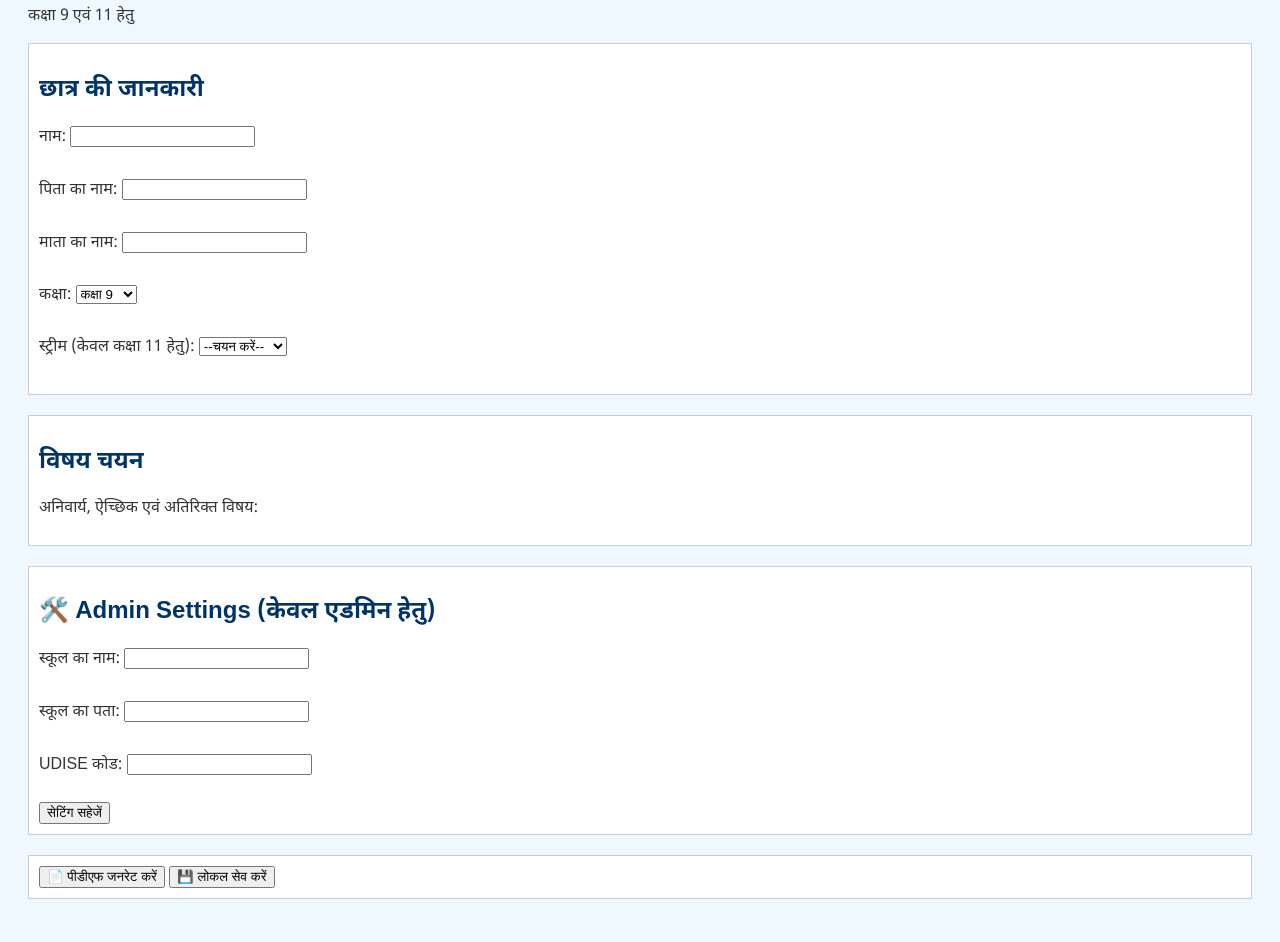
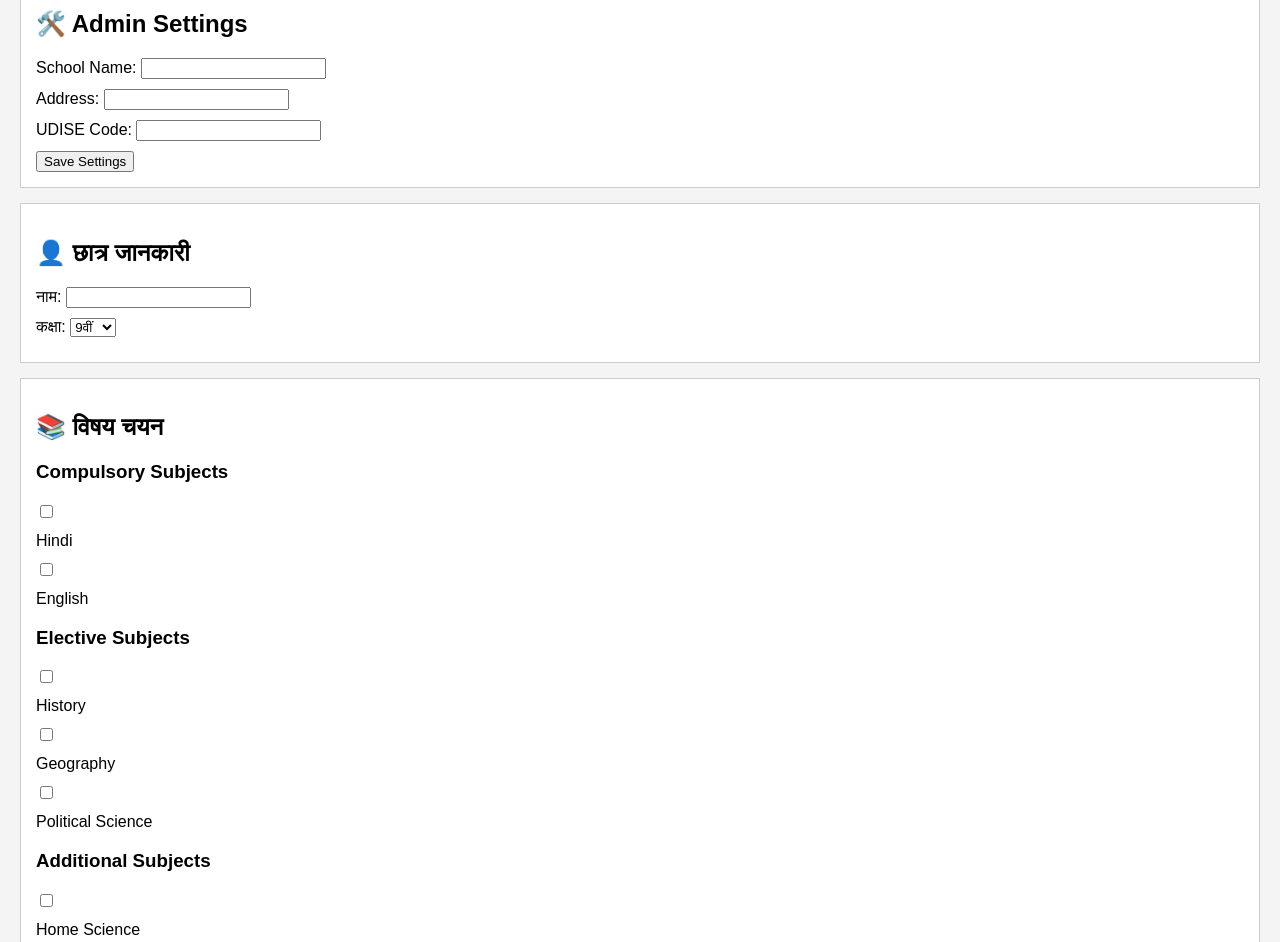
Before and after one commit to dheerajjha97/dheerajjha97-admission-form, a plain HTML site: page index.html in a window 1280 px wide. Shown: the part 107-1049 px from the top of the page. Drawn offline with Linux system fonts and the light colour scheme.

Commit message:
Add files via upload

```diff
--- a/index.html
+++ b/index.html
@@ -2,53 +2,59 @@
 <html lang="hi">
 <head>
   <meta charset="UTF-8">
-  <title>स्कूल प्रवेश फॉर्म (School Admission Form)</title>
+  <title>स्कूल प्रवेश फॉर्म - Final Version</title>
   <link rel="stylesheet" href="style.css">
 </head>
 <body>
-  <header>
-    <h1>स्कूल प्रवेश फॉर्म</h1>
-    <p>कक्षा 9 एवं 11 हेतु</p>
-  </header>
+  <h1>📘 स्कूल प्रवेश फॉर्म</h1>
 
-  <section id="student-info">
-    <h2>छात्र की जानकारी</h2>
-    <label>नाम: <input type="text" id="student-name"></label><br>
-    <label>पिता का नाम: <input type="text" id="father-name"></label><br>
-    <label>माता का नाम: <input type="text" id="mother-name"></label><br>
-    <label>कक्षा:
-      <select id="class-select">
-        <option value="9">कक्षा 9</option>
-        <option value="11">कक्षा 11</option>
-      </select>
-    </label><br>
-    <label>स्ट्रीम (केवल कक्षा 11 हेतु):
-      <select id="stream-select">
-        <option value="">--चयन करें--</option>
-        <option value="arts">Arts</option>
-        <option value="science">Science</option>
-        <option value="commerce">Commerce</option>
-      </select>
-    </label><br>
+  <section class="admin-panel">
+    <h2>🛠️ Admin Settings</h2>
+    <label>School Name: <input id="schoolName" type="text"></label>
+    <label>Address: <input id="schoolAddress" type="text"></label>
+    <label>UDISE Code: <input id="udiseCode" type="text"></label>
+    <button onclick="saveAdminSettings()">Save Settings</button>
   </section>
 
-  <section id="subjects">
-    <h2>विषय चयन</h2>
-    <p>अनिवार्य, ऐच्छिक एवं अतिरिक्त विषय:</p>
-    <div id="subject-selection"></div>
+  <section>
+    <h2>👤 छात्र जानकारी</h2>
+    <label>नाम: <input id="studentName" type="text"></label>
+    <label>कक्षा:
+      <select id="classSelect" onchange="toggleStream()">
+        <option value="9">9वीं</option>
+        <option value="11">11वीं</option>
+      </select>
+    </label>
+    <div id="streamGroup">
+      <label>Stream:
+        <select id="streamSelect" onchange="loadSubjects()">
+          <option value="arts">Arts</option>
+          <option value="science">Science</option>
+          <option value="commerce">Commerce</option>
+        </select>
+      </label>
+    </div>
   </section>
 
-  <section id="admin-config">
-    <h2>🛠️ Admin Settings (केवल एडमिन हेतु)</h2>
-    <label>स्कूल का नाम: <input type="text" id="school-name"></label><br>
-    <label>स्कूल का पता: <input type="text" id="school-address"></label><br>
-    <label>UDISE कोड: <input type="text" id="udise-code"></label><br>
-    <button onclick="saveAdminSettings()">सेटिंग सहेजें</button>
+  <section>
+    <h2>📚 विषय चयन</h2>
+    <div>
+      <h3>Compulsory Subjects</h3>
+      <div id="compulsorySubjects"></div>
+    </div>
+    <div>
+      <h3>Elective Subjects</h3>
+      <div id="electiveSubjects"></div>
+    </div>
+    <div>
+      <h3>Additional Subjects</h3>
+      <div id="additionalSubjects"></div>
+    </div>
   </section>
 
-  <section id="actions">
-    <button onclick="generatePDF()">📄 पीडीएफ जनरेट करें</button>
-    <button onclick="saveLocally()">💾 लोकल सेव करें</button>
+  <section>
+    <button onclick="saveForm()">💾 Save Form</button>
+    <button onclick="generatePDF()">📄 Generate PDF</button>
   </section>
 
   <script src="script.js"></script>
--- a/script.js
+++ b/script.js
@@ -1,26 +1,81 @@
+
+const subjectList = {
+  "arts": {
+    compulsory: ["Hindi", "English"],
+    elective: ["History", "Geography", "Political Science"],
+    additional: ["Home Science", "Music"]
+  },
+  "science": {
+    compulsory: ["Hindi", "English"],
+    elective: ["Physics", "Chemistry", "Biology", "Maths"],
+    additional: ["Computer Science"]
+  },
+  "commerce": {
+    compulsory: ["Hindi", "English"],
+    elective: ["Business Studies", "Accountancy", "Economics"],
+    additional: ["Maths", "Computer Science"]
+  }
+};
 
 function saveAdminSettings() {
-  const school = {
-    name: document.getElementById('school-name').value,
-    address: document.getElementById('school-address').value,
-    udise: document.getElementById('udise-code').value,
+  const settings = {
+    school: document.getElementById('schoolName').value,
+    address: document.getElementById('schoolAddress').value,
+    udise: document.getElementById('udiseCode').value
   };
-  localStorage.setItem('schoolInfo', JSON.stringify(school));
-  alert("सेटिंग सहेज ली गई है");
+  localStorage.setItem("adminSettings", JSON.stringify(settings));
+  alert("Admin settings saved");
 }
 
-function saveLocally() {
-  const student = {
-    name: document.getElementById('student-name').value,
-    father: document.getElementById('father-name').value,
-    mother: document.getElementById('mother-name').value,
-    class: document.getElementById('class-select').value,
-    stream: document.getElementById('stream-select').value,
+function toggleStream() {
+  const cls = document.getElementById("classSelect").value;
+  document.getElementById("streamGroup").style.display = cls === "11" ? "block" : "none";
+  loadSubjects();
+}
+
+function loadSubjects() {
+  const stream = document.getElementById("streamSelect").value;
+  const containerIds = ["compulsory", "elective", "additional"];
+  containerIds.forEach(id => {
+    const div = document.getElementById(id + "Subjects");
+    div.innerHTML = "";
+    if (subjectList[stream] && subjectList[stream][id]) {
+      subjectList[stream][id].forEach((subj, i) => {
+        const input = document.createElement("input");
+        input.type = "checkbox";
+        input.name = id;
+        input.value = subj;
+        input.id = id + "_" + i;
+        const label = document.createElement("label");
+        label.htmlFor = input.id;
+        label.innerText = subj;
+        div.appendChild(input);
+        div.appendChild(label);
+      });
+    }
+  });
+}
+
+function saveForm() {
+  const data = {
+    name: document.getElementById("studentName").value,
+    class: document.getElementById("classSelect").value,
+    stream: document.getElementById("streamSelect").value,
+    subjects: {}
   };
-  localStorage.setItem('studentData', JSON.stringify(student));
-  alert("डेटा सेव हो गया");
+  ["compulsory", "elective", "additional"].forEach(type => {
+    const inputs = document.querySelectorAll("input[name=" + type + "]:checked");
+    data.subjects[type] = Array.from(inputs).map(i => i.value);
+  });
+  localStorage.setItem("studentForm", JSON.stringify(data));
+  alert("Form saved locally!");
 }
 
 function generatePDF() {
-  alert("PDF जनरेशन अभी placeholder है — अगले संस्करण में पूरा होगा।");
+  alert("PDF generation is not yet implemented.");
 }
+
+window.onload = () => {
+  toggleStream();
+  loadSubjects();
+};
--- a/style.css
+++ b/style.css
@@ -1,20 +1,17 @@
 
 body {
-  font-family: 'Noto Sans Devanagari', sans-serif;
-  background-color: #f0f8ff;
-  padding: 20px;
-  color: #333;
+  font-family: sans-serif;
+  background: #f4f4f4;
+  margin: 20px;
 }
-h1, h2 {
-  color: #003366;
-}
+h1 { color: #003366; }
 section {
-  margin-bottom: 20px;
+  background: #fff;
+  padding: 15px;
+  margin-bottom: 15px;
   border: 1px solid #ccc;
-  padding: 10px;
-  background: #fff;
 }
 label {
   display: block;
-  margin: 5px 0;
+  margin: 10px 0;
 }
```
